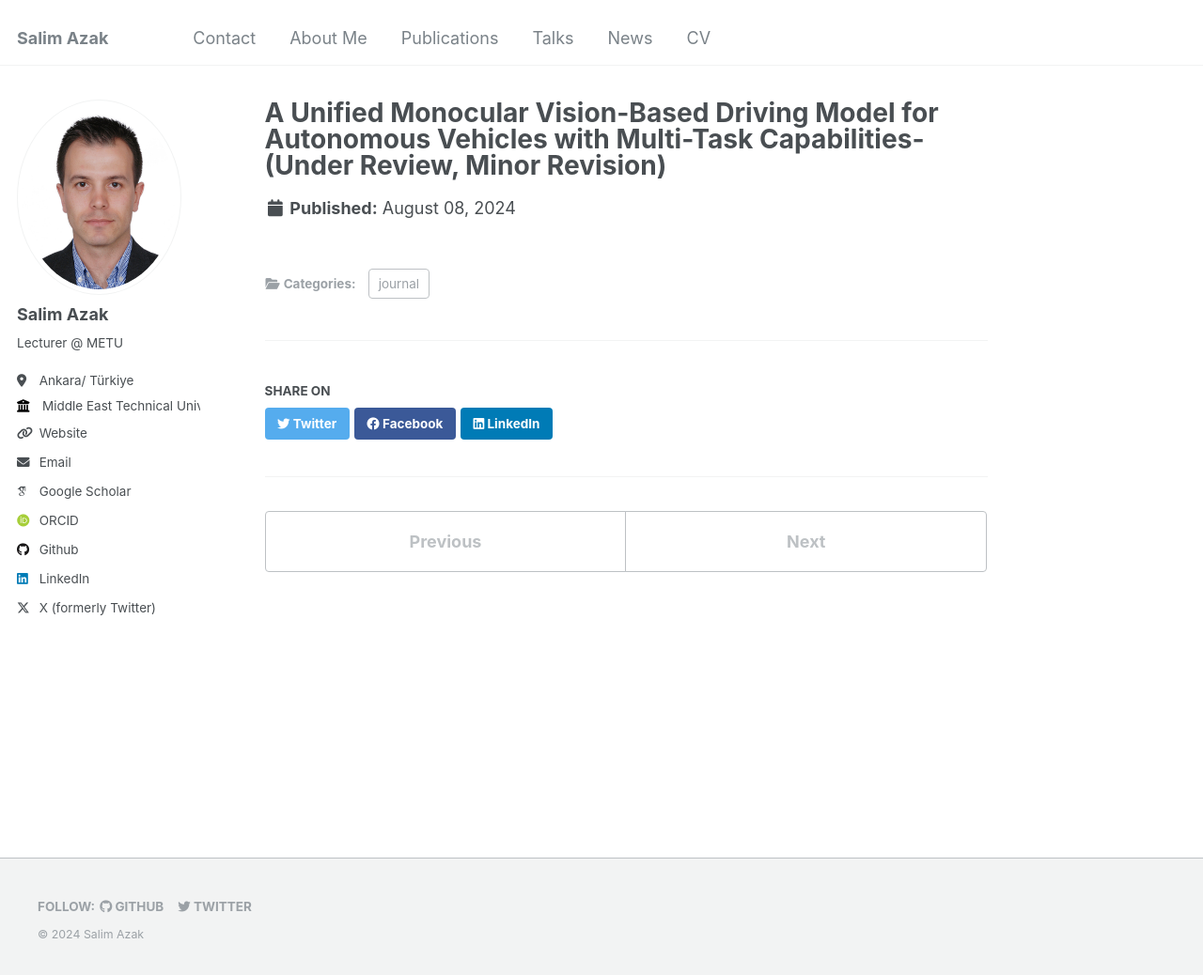
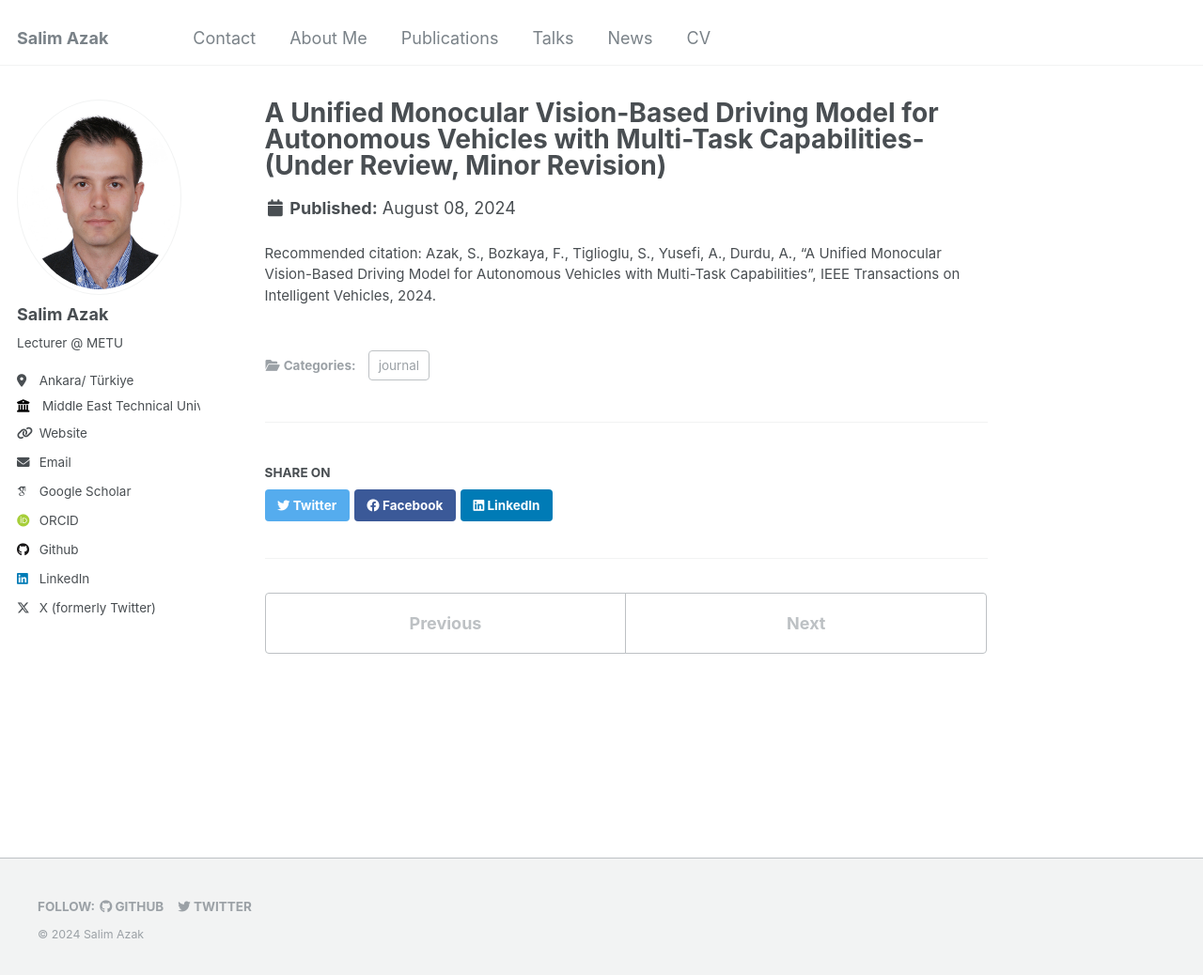
Before and after one commit to salimazak/salimazak.github.io, a Jekyll site: the page built from _publications/paper1.md, in a window 1280 px wide and 1039 px high. Shown: the whole window at 94% size. Built offline with Jekyll 4.4.1, drawn with Linux system fonts in a browser that asks for light colours; some web fonts are replaced.

Commit message:
Update paper1.md

```diff
--- a/_publications/paper1.md
+++ b/_publications/paper1.md
@@ -5,6 +5,7 @@ permalink: /publications/paper1
 date: 2024-08-08
 authors: 'Salim Azak, Fırat Bozkaya, Şükrücan Tığlıoğlu, Abdullah Yusefi, Akif Durdu'
 journal: 'IEEE Transactions on Intelligent Vehicles'
+citation: 'Azak, S., Bozkaya, F., Tiglioglu, S., Yusefi, A., Durdu, A., “A Unified Monocular Vision-Based Driving Model for Autonomous Vehicles with Multi-Task Capabilities”, IEEE Transactions on Intelligent Vehicles, 2024.'
 category: journal
 ---
 <!--Makalenin özeti, indirme bağlantıları-->
```
